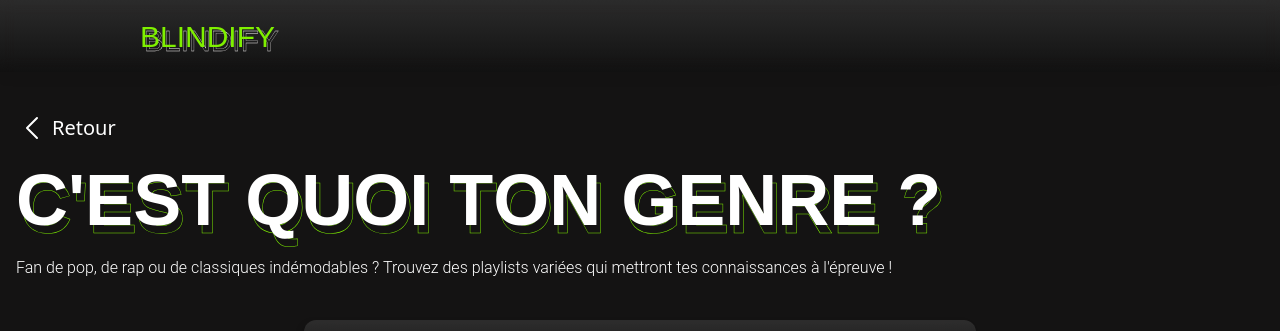
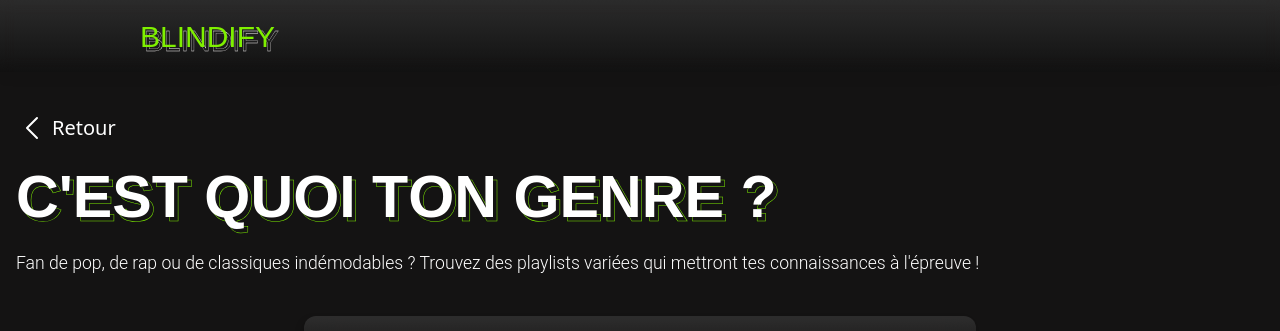
Before and after one commit to AngelHRD/BlindTestProjet, a React (Vite) app: page /genres in a window 1280 px wide. Shown: the top 331 px of the page. Built offline with nearby package versions, Linux system fonts and the light colour scheme; no server answers; a web font is replaced by a local one.

Commit message:
Ajout de la classe main-title pour uniformiser le style des titres et améliorer la lisibilité sur les pages ChoiceGenre et Homepage.

```diff
--- a/src/App.css
+++ b/src/App.css
@@ -59,6 +59,10 @@ html {
     text-transform: uppercase;
     color: transparent;
     -webkit-text-stroke: 0.5px #7ff000;
+}
+
+.main-title {
+    @apply text-4xl lg:text-[3.7rem];
 }
 
 /* Logo */
--- a/src/pages/ChoiceGenrePage.jsx
+++ b/src/pages/ChoiceGenrePage.jsx
@@ -40,19 +40,18 @@ function ChoiceGenrePage() {
 
                 {/* Title */}
                 <div className='relative'>
-                    <h1 className='t-owners z-10 relative text-5xl md:text-7xl text-center md:text-left'>
-                        C&apos;EST QUOI T
-                        <span className='t-briller text-5xl md:text-7xl text-center md:text-left'>O</span>N GENR
-                        <span className='t-briller text-5xl md:text-7xl text-center md:text-left'>E</span> ?
-                    </h1>
-                    <p className='t-owners-vide text-5xl md:text-7xl absolute top-2 left-1 z-0 text-center md:text-left'>
-                        C&apos;EST QUOI T
-                        <span className='t-briller-vide text-5xl md:text-7xl text-center md:text-left'>O</span>N GENR
-                        <span className='t-briller-vide text-5xl md:text-7xl text-center md:text-left'>E</span> ?
+                    <h2 className='t-owners z-10 relative main-title text-center md:text-left'>
+                        C&apos;EST QUOI T<span className='t-briller main-title text-center md:text-left'>O</span>N GENR
+                        <span className='t-briller main-title text-center md:text-left'>E</span> ?
+                    </h2>
+                    <p className='t-owners-vide main-title absolute top-1 left-1 z-0 text-center md:text-left'>
+                        C&apos;EST QUOI T<span className='t-briller-vide main-title text-center md:text-left'>O</span>N
+                        GENR
+                        <span className='t-briller-vide main-title text-center md:text-left'>E</span> ?
                     </p>
                 </div>
 
-                <p className='para mt-5 hidden md:block'>
+                <p className='para lg:text-[1.1rem] text-base mt-5 hidden md:block'>
                     Fan de pop, de rap ou de classiques indémodables ? Trouvez des playlists variées qui mettront tes
                     connaissances à l&apos;épreuve !
                 </p>
--- a/src/pages/Homepage.jsx
+++ b/src/pages/Homepage.jsx
@@ -110,17 +110,18 @@ function Homepage() {
                 {/* troisieme section*/}
                 <div className='flex flex-col items-center mt-30 lg:mt-0'>
                     <div className='relative text-center'>
-                        <div className='z-10 t-owners whitespace-nowrap lg:text-[3.7rem] text-4xl'>
+                        <div className='z-10 t-owners whitespace-nowrap main-title'>
                             c&apos;est quoi <br className='block lg:hidden' /> t
-                            <span className='t-briller lg:text-[3.7rem] text-4xl'>o</span>n genr
-                            <span className='t-briller lg:text-[3.7rem] text-4xl'>e</span>?
+                            <span className='t-briller main-title'>o</span>n genr
+                            <span className='t-briller main-title'>e</span>?
                         </div>
-                        <div className='absolute left-1 top-1 z-0 t-owners-vide whitespace-nowrap lg:text-[3.7rem] text-4xl'>
+                        <div className='absolute left-1 top-1 z-0 t-owners-vide whitespace-nowrap main-title'>
                             c&apos;est quoi <br className='block lg:hidden' /> t
-                            <span className='t-briller-vide lg:text-[3.7rem] text-4xl'>o</span>n genr
-                            <span className='t-briller-vide lg:text-[3.7rem] text-4xl'>e</span>?
+                            <p className='t-briller-vide main-title'>o</p>n genr
+                            <p className='t-briller-vide main-title'>e</p>?
                         </div>
                     </div>
+
                     <CarouselGenre genres={genres}></CarouselGenre>
                 </div>
             </div>
```
